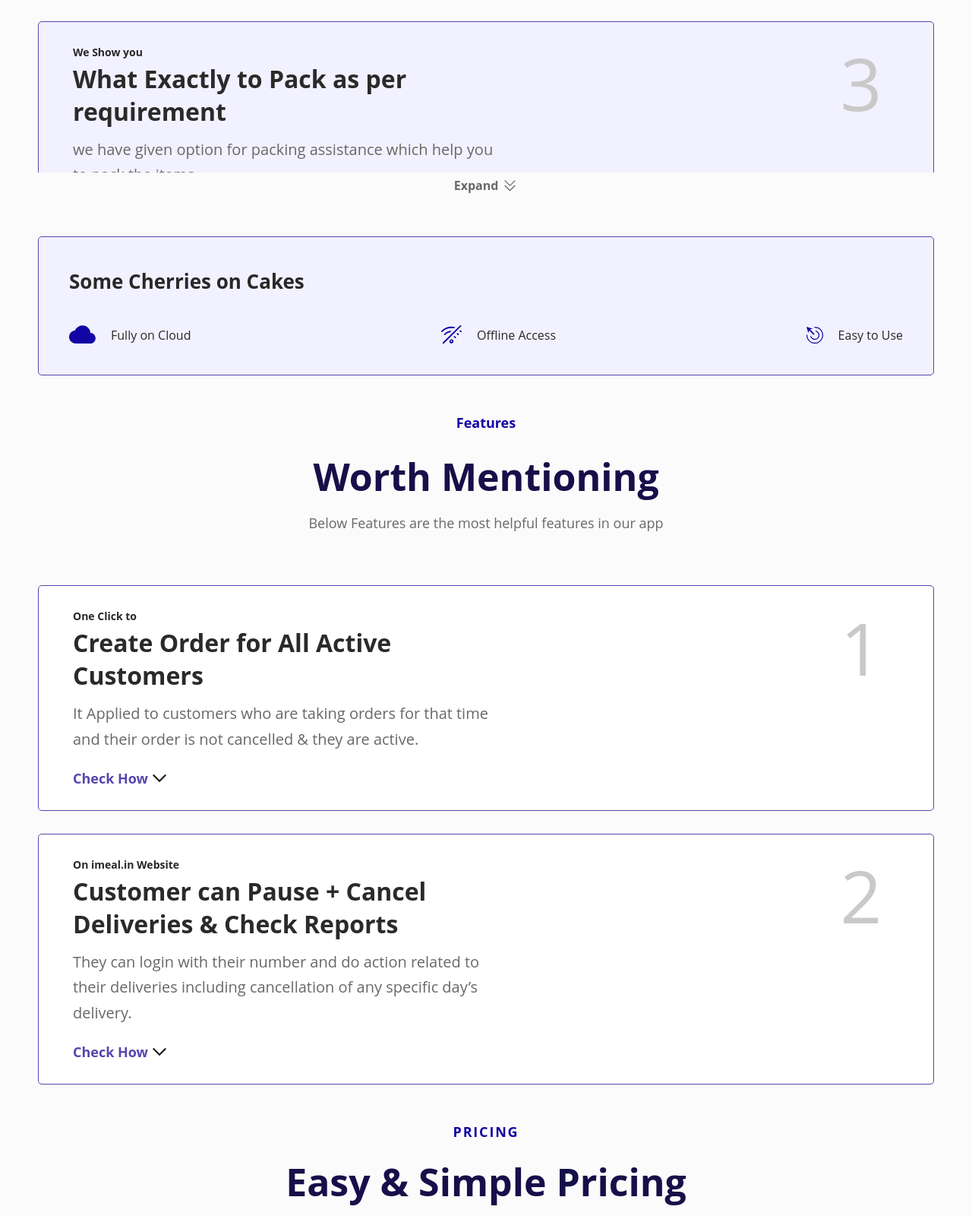
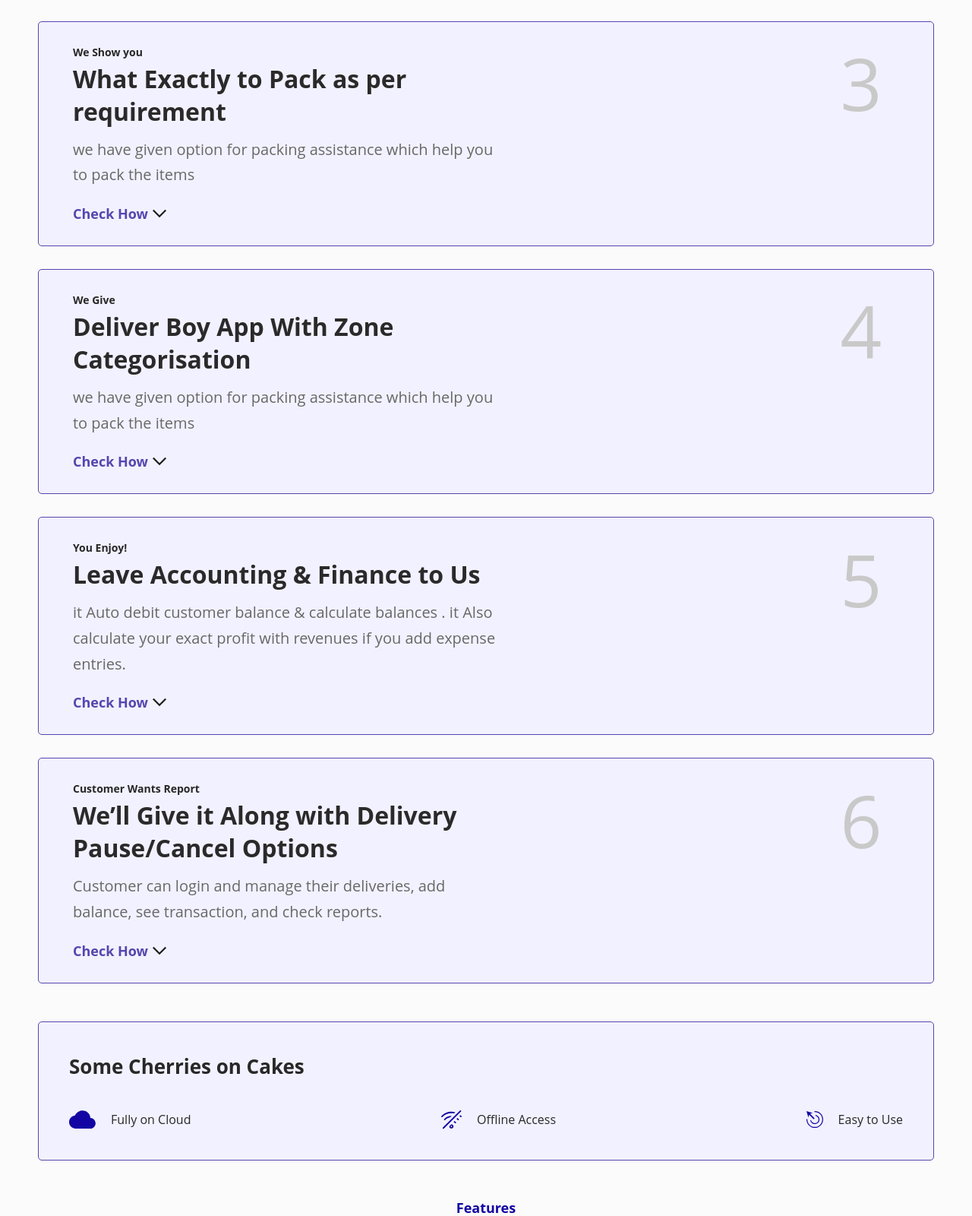
Before and after one commit to Tiffin-CRM/tiffincrm, a PHP site: page /imeals/index.html in a window 1280 px wide. Shown: the part 1475-3075 px from the top of the page at 76% size. Run offline with PHP 8.4, Linux system fonts and the light colour scheme.

Commit message:
removed toogle

```diff
--- a/imeals/css/style.css
+++ b/imeals/css/style.css
@@ -464,7 +464,7 @@
     font-weight: 400;
   }
   .steps_items_container {
-    height: 100vh;
+    /* height: 100vh; */
     overflow: hidden;
     margin-top: 70px;
   }
--- a/imeals/index.html
+++ b/imeals/index.html
@@ -322,14 +322,14 @@
               </div>
 
             </div>
-            <div
+            <!-- <div
               onclick="toggleMenu()"
               class="steps_collapse_btn r-flex ali-c jut-c gap-05"
             >
               <span id="setep_expand">Expand</span>
               <span id="step_collaps">Collapse</span>
               <img src="img/collapse.svg" alt="down-arrow icon" />
-            </div>
+            </div> -->
           </div>
         </div>
       </section>
```
